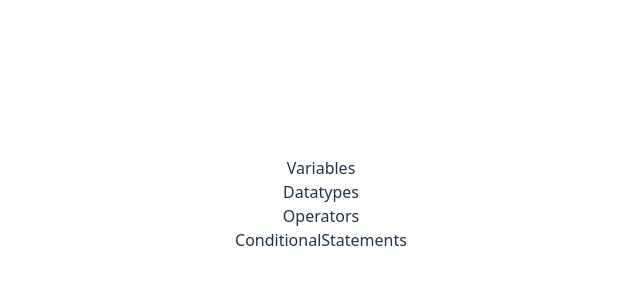
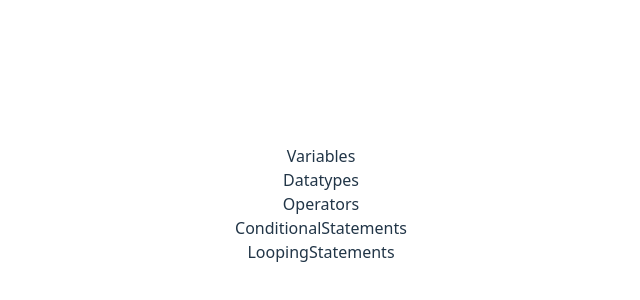
Before and after one commit to kuldeeepkumar/Training, a React (Vite) app: page / in a window 1280 px wide. Shown: the part 196-496 px from the top of the page, without its empty margins (319-959 px from the left). Built offline with nearby package versions, Linux system fonts and the light colour scheme.

Commit message:
Exercise2 is started

```diff
--- a/src/App.jsx
+++ b/src/App.jsx
@@ -1,6 +1,6 @@
 import './App.css'
- import Exercise1 from './exercises/exercise1/Exercise1'
-import Exercise2 from './exercises/exercise2/Exercise2';
+ import Exercise1 from './exercise/exercise1/Exercise1'
+import Exercise2 from './exercise/exercise2/Exercise2';
 
 
  function App() {
--- a/src/exercises/exercise2/Exercise2.jsx
+++ b/src/exercise/exercise2/Exercise2.jsx
@@ -1,10 +1,16 @@
 import React from 'react'
 import ConditionalStatement from './ConditionalStatement'
+import LoopingStatements from './LoopingStatements'
+
+
 
 const Exercise2 = () => {
   return (
     <>
    <ConditionalStatement/>
+   <LoopingStatements/>
+
+
     </>
   )
 }
--- /dev/null
+++ b/src/exercise/exercise2/LoopingStatements.jsx
@@ -0,0 +1,32 @@
+import React from 'react'
+
+const LoopingStatements = () => {
+
+    //code is for for loop
+
+    for(let i=1;i<10;i++)
+    {
+        console.log("iteration number:"+i);
+    }
+    // code is for while loop
+
+    let i=1;
+    while(i<5){
+        console.log("iteration number:"+i);
+        i++;
+    }
+
+
+
+
+
+
+  return (
+    <>
+    <div>LoopingStatements</div>
+    </>
+
+  )
+}
+
+export default LoopingStatements
```
Also changed, not shown: src/exercise/exercise1/Datatypes.jsx (renamed from src/exercises/exercise1/Datatypes.jsx), src/exercise/exercise1/Exercise1.jsx (renamed from src/exercises/exercise1/Exercise1.jsx), src/exercise/exercise1/Operators.jsx (renamed from src/exercises/exercise1/Operators.jsx), src/exercise/exercise1/Variables.jsx (renamed from src/exercises/exercise1/Variables.jsx), src/exercise/exercise2/ConditionalStatement.jsx (renamed from src/exercises/exercise2/ConditionalStatement.jsx).
